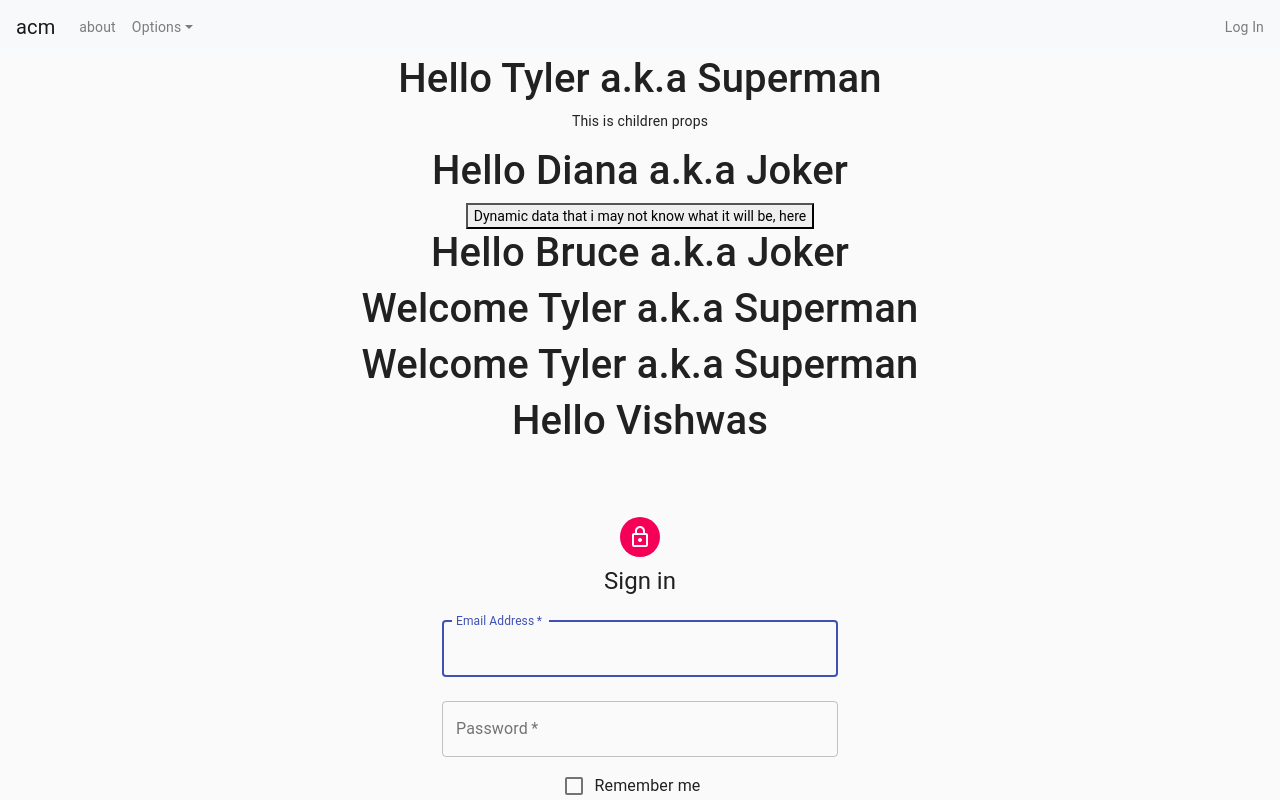
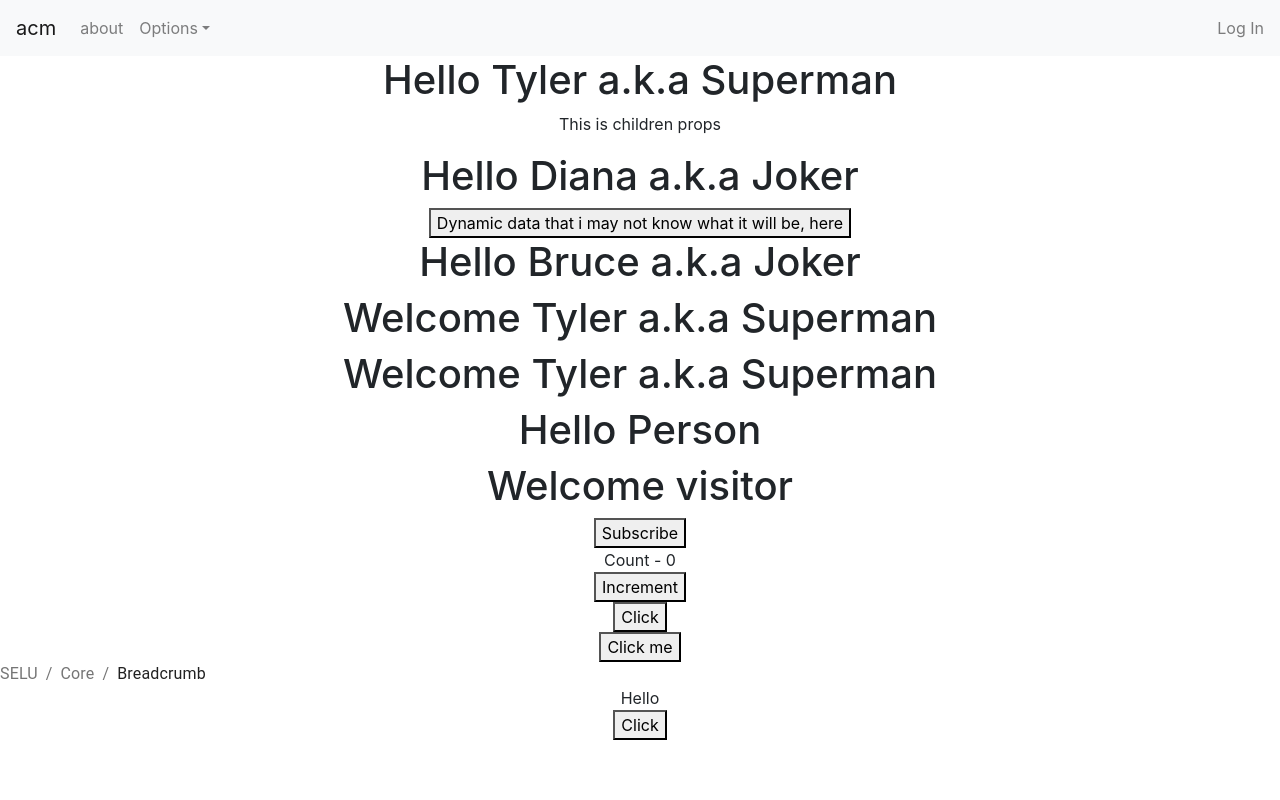
Before and after one commit to lindseypoche/SELU_ACM, a React (Create React App) app in the folder web/: page / in a window 1280 px wide. Shown: the top 800 px of the page. Built offline with nearby package versions, Linux system fonts and the light colour scheme.

Commit message:
react tutorial

```diff
--- a/web/src/App.js
+++ b/web/src/App.js
@@ -1,10 +1,16 @@
 import logo from './logo.svg';
 import './App.css';
 import NavigationBar from './Components/NavigationBar/NavigationBar';
-import SignIn from './Components/SignIn'
+// import SignIn from './Components/SignIn'
 import Greet from './Components/Greet'
 import Welcome from './Components/Welcome'
 import Hello from './Components/Hello'
+import Message from './Components/Message'
+import Counter from './Components/Counter'
+import FunctionClick from './Components/FunctionClick'
+import ClassClick from './Components/ClassClick'
+import SimpleBreadcrumbs from './Components/SimpleBreadCrumbs'
+import EventBind from './Components/EventBind'
 
 function App() {
   return (
@@ -18,7 +24,12 @@ function App() {
       <Welcome name="Tyler" heroName="Superman"> </Welcome>
       <Welcome name="Tyler" heroName="Superman"> </Welcome>
       <Hello/>
-      <SignIn/>
+      <Message/>
+      <Counter> Count </Counter>
+      <FunctionClick/>
+      <ClassClick/>
+      <SimpleBreadcrumbs/>
+      <EventBind/>
     </div>
   );
 }
--- /dev/null
+++ b/web/src/Components/ClassClick.js
@@ -0,0 +1,19 @@
+import React, { Component } from 'react'
+
+// EVENT HANDLING IN A CLASS COMPONENTS
+class ClassClick extends Component {
+
+    clickHandler(){
+        console.log('Clicked the button')
+    }
+
+    render() {
+        return (
+            <div>
+                <button onClick = {this.clickHandler}> Click me</button>
+            </div>
+        )
+    }
+}
+
+export default ClassClick
--- /dev/null
+++ b/web/src/Components/Counter.js
@@ -0,0 +1,52 @@
+import React, { Component } from 'react'
+
+class Counter extends Component {
+
+    // The only place you can assign this.state is in the constructor.
+    // Anywhere else must use the setState method.
+
+    constructor(props) {
+        super(props)
+
+        this.state = {
+             count: 0
+        }
+    }
+
+    increment(){
+        // this.state.count = this.state.count + 1
+        // this.setState(
+        //     {
+        //         count: this.state.count + 1
+        //     },
+        //     () => {
+        //         console.log('Callback value - ', this.state.count)
+        //     } // anytime you need to execute some code after changing the state,
+        //     //do it here in the second parameter (callback method) of the setState function
+        // )
+
+        this.setState((prevState,props) => ({
+            count: prevState.count + 1
+        }))
+        console.log(this.state.count)
+    }
+
+    incrementFive(){
+        this.increment()
+        this.increment()
+        this.increment()
+        this.increment()
+        this.increment()
+    }
+
+    render() {
+        return (
+            <div>
+               <div> Count - {this.state.count} </div>
+               <button onClick= {() => this.incrementFive()}> Increment</button>
+            </div>
+        )
+    }
+}
+
+export default Counter
--- /dev/null
+++ b/web/src/Components/EventBind.js
@@ -0,0 +1,31 @@
+import React, { Component } from 'react'
+
+// EVENT BINDING (CLASSES)
+class EventBind extends Component {
+
+    constructor(props) {
+        super(props)
+
+        this.state = {
+             message: 'Hello'
+        }
+    }
+
+    clickHandler(){
+        this.setState({
+            message: 'Goodbye'
+        })
+        console.log(this)
+    }
+
+    render() {
+        return (
+            <div>
+                <div>{this.state.message}</div>
+                <button onClick= {this.clickHandler.bind(this)}>Click</button>
+            </div>
+        )
+    }
+}
+
+export default EventBind
--- /dev/null
+++ b/web/src/Components/FunctionClick.js
@@ -0,0 +1,16 @@
+import React from 'react'
+
+// EVENT HANDLING
+// react events are CamelCase rather than lowercase
+function FunctionClick() {
+    function clickHandler(){
+        console.log('Button Clicked')
+    }
+    return (
+        <div>
+            <button onClick = {clickHandler}> Click</button>
+        </div>
+    )
+}
+
+export default FunctionClick
--- a/web/src/Components/Greet.js
+++ b/web/src/Components/Greet.js
@@ -1,13 +1,56 @@
-import React from 'react'
+// FUNCTIONAL COMPONENT
+// import React from 'react'
 
+
+// DESTUCTURING PROPS AND STATE 2
 const Greet = (props) => {
-console.log(props)
+    const {name, heroName, children} = props
     return(
         <div>
-    <h1>Hello {props.name} a.k.a {props.heroName}</h1>
+        <h1>Hello {name} a.k.a {heroName}</h1>
         {props.children}
         </div>
     )
     }
 
     export default Greet
+
+
+// // DESTUCTURING PROPS AND STATE 1
+// const Greet = ({name, heroName}) => {
+//     return(
+//         <div>
+//         <h1>Hello {name} a.k.a {heroName}</h1>
+//         </div>
+//     )
+//     }
+
+//     export default Greet
+
+// NEW SYNTAX
+// const Greet = (props) => {
+// console.log(props)
+// return(
+//     <div>
+//     <h1>Hello {props.name} a.k.a {props.heroName}</h1>
+//     {props.children}
+//     </div>
+// )
+// }
+
+// export default Greet
+
+
+// CLASSIC FUNCTION
+// import React from 'react'
+
+// function Greet(props) {
+//     return(
+//         <div>
+//         <h1> Hello {props.name} a.k.a {props.heroName}</h1>
+//         {props.children}
+//         </div>
+//     )
+// }
+
+// export default Greet
--- a/web/src/Components/Hello.js
+++ b/web/src/Components/Hello.js
@@ -2,17 +2,17 @@ import React from 'react'
 
 const Hello = () => {
     // JSX VERSION
-    // return (
-    //     <div className = 'dummyClass'>
-    //         <h1> Hello Person</h1>
-    //     </div>
+    return (
+        <div className = 'dummyClass'>
+            <h1> Hello Person</h1>
+        </div>
+    )
+
+    // // WITHOUT JSX
+    // return React.createElement('div',
+    //     {id: 'hello', className: 'dummyClass'},
+    //     React.createElement('h1', null, 'Hello Vishwas')
     // )
-
-    // WITHOUT JSX
-    return React.createElement('div',
-        {id: 'hello', className: 'dummyClass'},
-        React.createElement('h1', null, 'Hello Vishwas')
-    )
 
 }
 
--- a/web/src/Components/Message.js
+++ b/web/src/Components/Message.js
@@ -1,8 +1,26 @@
 import React, {Component} from 'react';
 
+// classful state
 class Message extends Component{
+        constructor(){
+            super()
+            this.state = {
+                message: 'Welcome visitor'
+            }
+        }
+
+    changeMessage(){
+        this.setState({
+            message: 'Thank you for subscribing'
+        })
+    }
     render(){
-        return <h1> Welcome {this.props.name} a.k.a {this.props.heroName}</h1>
+        return(
+        <div>
+            <h1> {this.state.message}</h1>
+            <button onClick={() => this.changeMessage()}>Subscribe</button>
+        </div>
+        );
     }
 }
 
--- a/web/src/Components/SignIn.js
+++ b/web/src/Components/SignIn.js
@@ -18,7 +18,7 @@ function Copyright() {
   return (
     <Typography variant="body2" color="textSecondary" align="center">
       {'Copyright © '}
-      <Link color="inherit" href="https://material-ui.com/">
+      <Link color="inherit" href="https://selu.edu">
         Your Website
       </Link>{' '}
       {new Date().getFullYear()}
--- /dev/null
+++ b/web/src/Components/SimpleBreadCrumbs.js
@@ -0,0 +1,24 @@
+import React from 'react';
+import Typography from '@material-ui/core/Typography';
+import Breadcrumbs from '@material-ui/core/Breadcrumbs';
+import Link from '@material-ui/core/Link';
+
+function handleClick(event) {
+  event.preventDefault();
+  console.info('You clicked a breadcrumb.');
+  // probably need some code here to redirect
+}
+
+export default function SimpleBreadcrumbs() {
+  return (
+    <Breadcrumbs aria-label="breadcrumb">
+      <Link color="inherit" href="https://selu.edu/" onClick={handleClick}>
+        SELU
+      </Link>
+      <Link color="inherit" href="/getting-started/installation/" onClick={handleClick}>
+        Core
+      </Link>
+      <Typography color="textPrimary">Breadcrumb</Typography>
+    </Breadcrumbs>
+  );
+}
--- a/web/src/Components/Welcome.js
+++ b/web/src/Components/Welcome.js
@@ -1,9 +1,23 @@
-import React, {Component} from 'react';
+import React, {Component} from 'react'
 
+// DESTUCTURING PROPS AND STATE
 class Welcome extends Component{
     render(){
-        return <h1> Welcome {this.props.name} a.k.a {this.props.heroName}</h1>
+        const {name, heroName} = this.props
+        // const {state1, state2} = this.state
+        return (
+        <h1> Welcome {name} a.k.a {heroName}</h1>
+        )
     }
 }
 
 export default Welcome
+
+// CLASS COMPONENT
+// class Welcome extends Component{
+//     render(){
+//         return <h1> Welcome {this.props.name} a.k.a {this.props.heroName}</h1>
+//     }
+// }
+
+// export default Welcome
```
Lines whose indentation alone changed are shown as unchanged.
